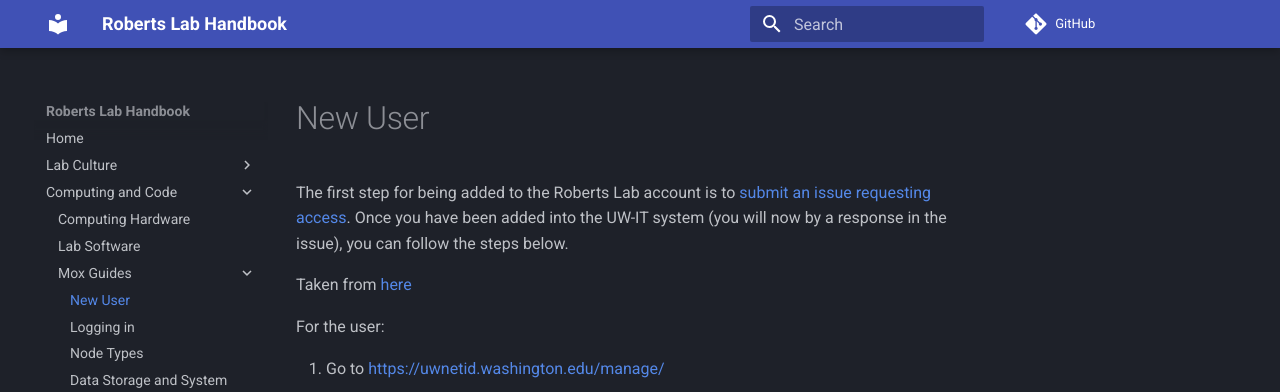
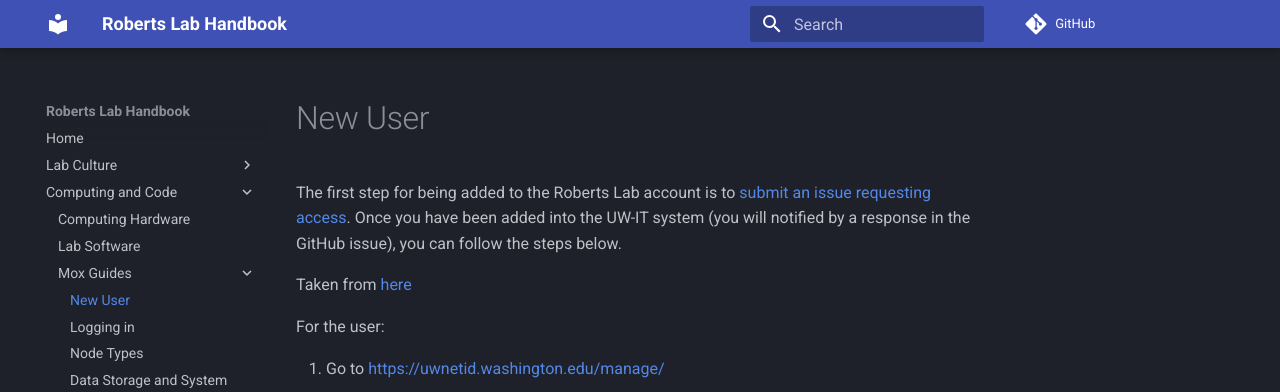
Before and after one commit to RobertsLab/resources, an MkDocs documentation site: the page built from docs/mox_Adding-a-User.md, in a window 1280 px wide and 988 px high. Shown: the top 392 px of the window. Built offline with MkDocs 1.6.1 and Material for MkDocs 9.7.7, drawn with Linux system fonts in a browser that asks for light colours; comment, search, counter and statistics services are not loaded.

Commit message:
fix typos

```diff
--- a/docs/mox_Adding-a-User.md
+++ b/docs/mox_Adding-a-User.md
@@ -1,4 +1,4 @@
-The first step for being added to the Roberts Lab account is to [submit an issue requesting access](https://github.com/RobertsLab/resources/issues/new). Once you have been added into the UW-IT system (you will now by a response in the issue), you can follow the steps below.
+The first step for being added to the Roberts Lab account is to [submit an issue requesting access](https://github.com/RobertsLab/resources/issues/new). Once you have been added into the UW-IT system (you will notified by a response in the GitHub issue), you can follow the steps below.
 
 
 Taken from [here](http://wiki.cac.washington.edu/display/hyakusers/Hyak+Account+Creation)
```
